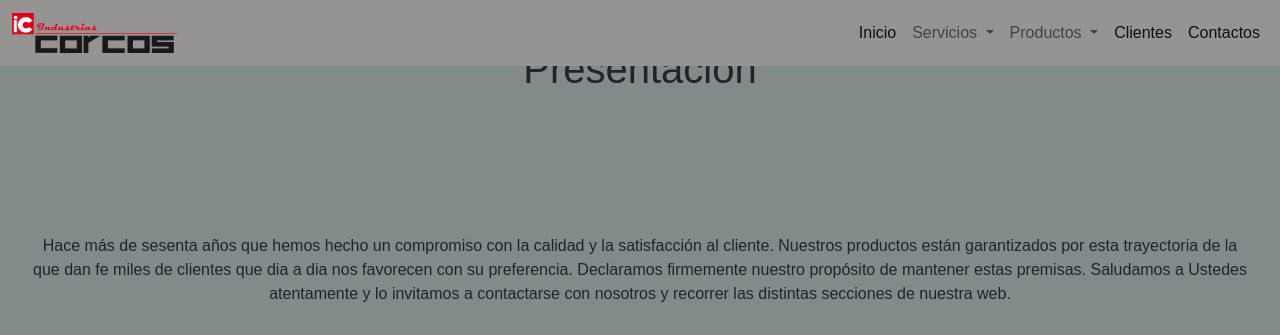
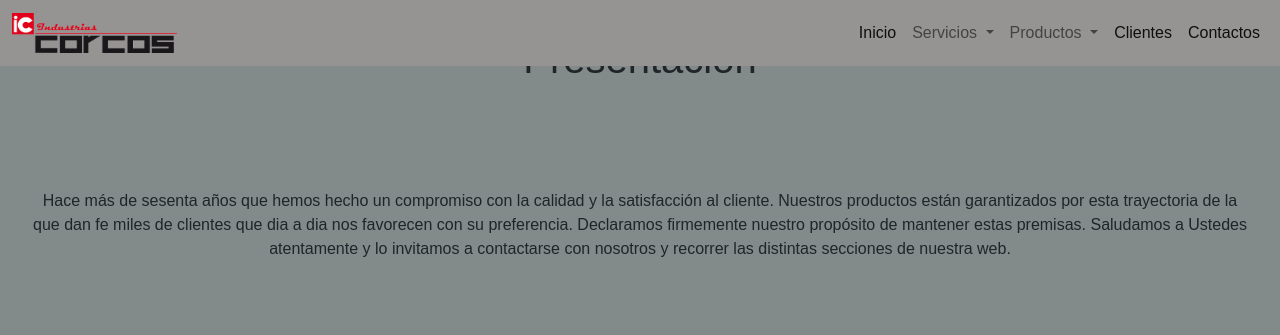
Before and after one commit to ignaciocorcos/proyectofinalcoderhouse, a website: page index.html in a window 1280 px wide. Shown: the top 335 px of the page. Drawn offline with nearby package versions, Linux system fonts and the light colour scheme.

Commit message:
cambio margin h1

```diff
--- a/scss/components/_inicio.scss
+++ b/scss/components/_inicio.scss
@@ -8,7 +8,7 @@
     padding: 0;
     h1{
         margin: 5px;
-        padding: 1em 1em;
+        padding: 30px 16px 5px 16px;
 
     }
     p{
```
Also changed, not shown: css/style.css.
